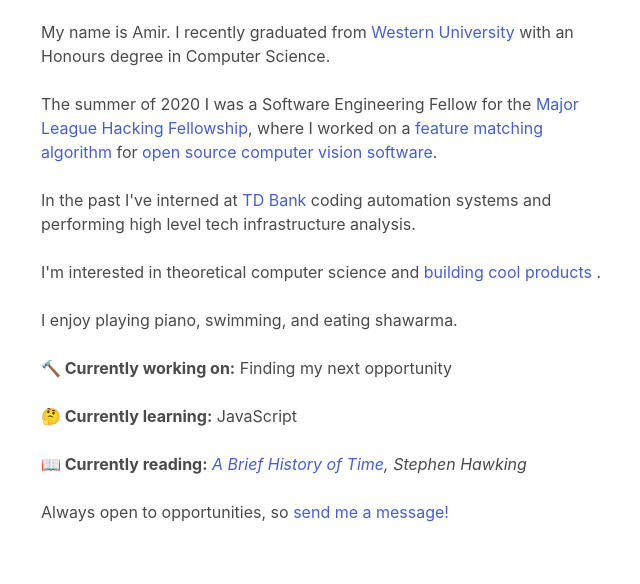
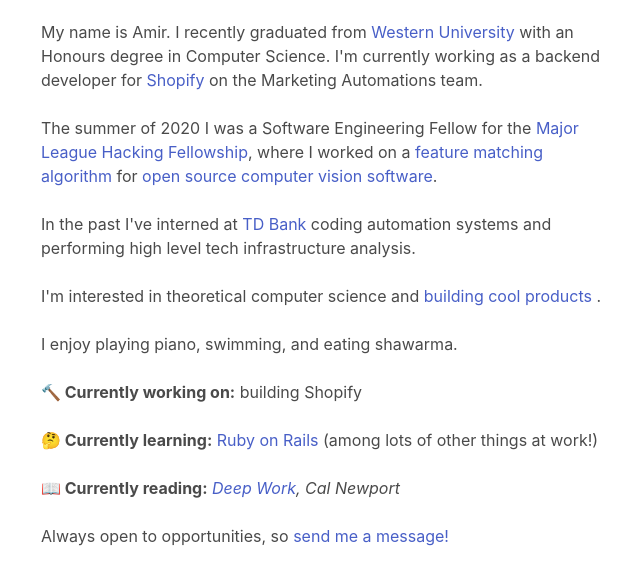
Before and after one commit to AmirYalamov/personal-site2.0, a Gatsby site: page / in a window 1280 px wide. Shown: the part 200-784 px from the top of the page, without its empty margins (317-957 px from the left). Built offline with nearby package versions, Linux system fonts and the light colour scheme; Gatsby itself is replaced by a stand-in of ours.

Commit message:
update to reflect new adventures

```diff
--- a/src/pages/index.js
+++ b/src/pages/index.js
@@ -19,7 +19,7 @@ const Index = () => {
   	          <h1 className="title"> Hey there, welcome to my website. </h1>
 
   	          <p>
-              My name is Amir. I recently graduated from <a href="https://www.uwo.ca/">Western University</a> with an Honours degree in Computer Science.
+              My name is Amir. I recently graduated from <a href="https://www.uwo.ca/">Western University</a> with an Honours degree in Computer Science. I'm currently working as a backend developer for <a href="https://www.shopify.ca/">Shopify</a> on the Marketing Automations team.
 
               <br /> <br />
 
@@ -39,15 +39,15 @@ const Index = () => {
 
                 <br /><br />
 
-                <b>🔨 Currently working on:</b> Finding my next opportunity
+                <b>🔨 Currently working on:</b> building Shopify
 
                 <br /><br />
 
-                <b>🤔 Currently learning:</b> JavaScript
+                <b>🤔 Currently learning:</b> <a href="https://rubyonrails.org/">Ruby on Rails</a> (among lots of other things at work!)
 
                 <br /><br />
 
-                <b>📖 Currently reading:</b> <i> <a href="https://www.amazon.ca/Brief-History-Time-Stephen-Hawking/dp/0553380168/ref=pd_lutyp_qpp_14_5_2/141-2244380-9779762?_encoding=UTF8&pd_rd_i=0553380168&pd_rd_r=658d2d64-8226-4305-ae28-86395957a6ed&pd_rd_w=GibDd&pd_rd_wg=kjxnt&psc=1&refRID=J5D4R3NVXZA8Z76724DX">A Brief History of Time</a>, Stephen Hawking</i>
+                <b>📖 Currently reading:</b> <i> <a href="https://www.calnewport.com/books/deep-work/">Deep Work</a>, Cal Newport</i>
 
                 <br /><br />
 
```
